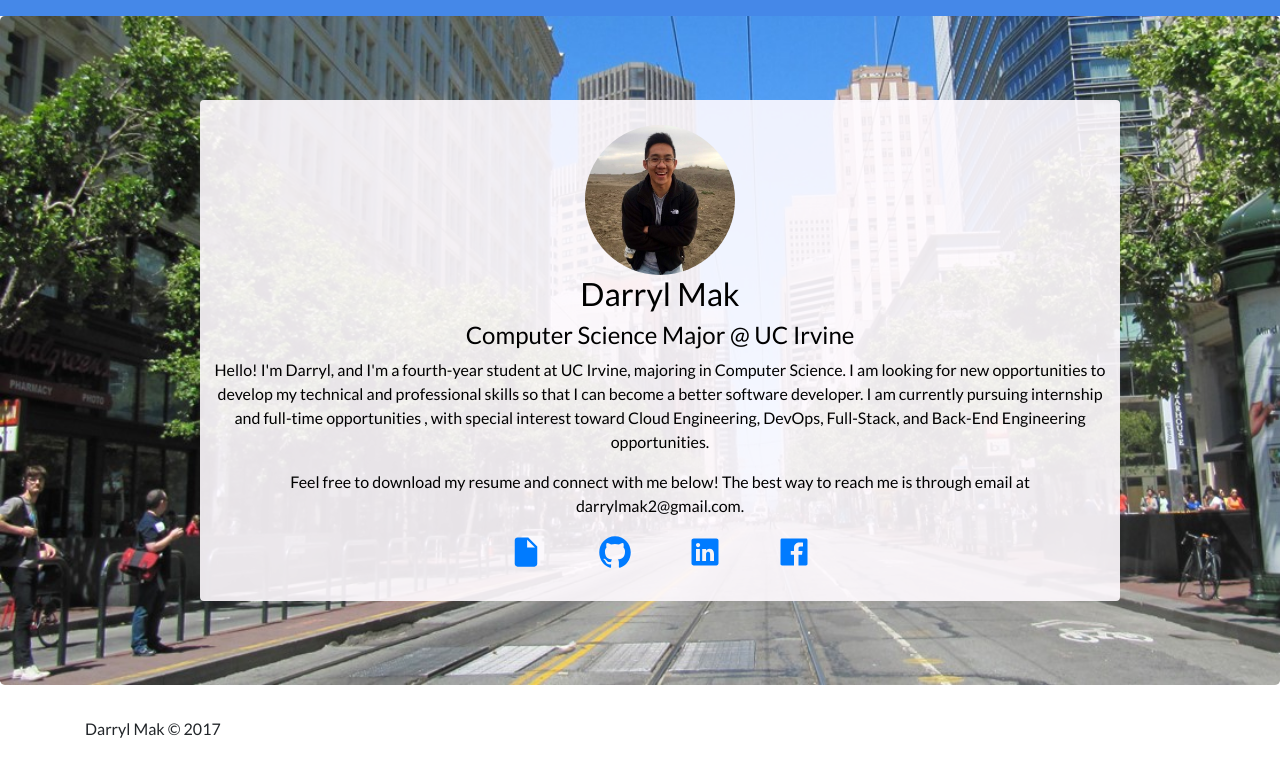
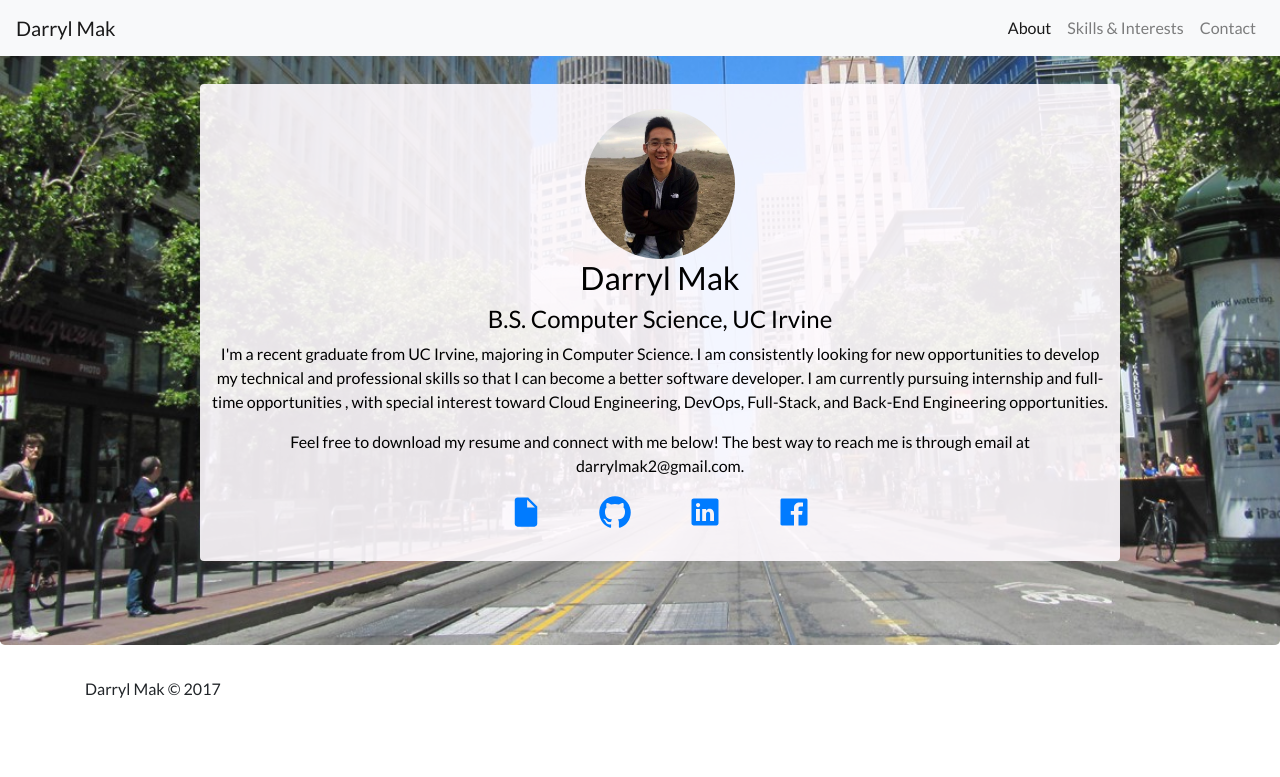
Before and after one commit to dkmak/dkmak.github.io, a PHP site: page / in a window 1280 px wide. Shown: the top 777 px of the page. Run offline with PHP 8.4, Linux system fonts and the light colour scheme; some libraries are stand-ins or nearby versions.

Commit message:
Created navigation bar

```diff
--- a/index.html
+++ b/index.html
@@ -1,7 +1,7 @@
 <!DOCTYPE html>
 <html lang="en">
 <head>
-    <title>Darryl Mak| Aspiring Software Engineer</title>
+    <title>Darryl Mak| Software Engineer</title>
     <meta charset="utf-8"/>
     <meta name="viewport" content="width=device-width, initial-scale=1, shrink-to-fit=no">
     <!--
@@ -17,23 +17,26 @@
 
 <body>
 
-<nav class="navbar navbar-toggleable-md navbar-light ">
+<nav class="navbar navbar-expand-sm navbar-light bg-light fixed-top ">
+
+    <a class="navbar-brand" href="#"> Darryl Mak </a>
+
+    <div class="navbar-collapse justify-content-end">
+        <ul class= "navbar-nav justify-content-end">
+            <li class = "nav-item active">
+                <a class= "nav-link" href="#">About</a>
+            </li>
+            <li class = "nav-item">
+                <a class="nav-link" href="#"> Skills & Interests </a>
+            </li>
+            <li class = "nav-link" href="#"> Contact </a>
+                <a class>
+            </li>
 
 
-    <!--<div class="collapse navbar-collapse" id="navbarNavAltMarkup">-->
-        <!--<div class="navbar-nav">-->
-            <!--<a class ="nav-item nav-link" href="https://github.com/dkmak"><img src="https://cdn4.iconfinder.com/data/icons/iconsimple-logotypes/512/github-512.png" height="40" width="40"></a>-->
 
-            <!--<a class="nav-item nav-link" href="https://www.linkedin.com/in/darrylmak/"><img class="linkedin-icon" src="https://cdn0.iconfinder.com/data/icons/social-flat-rounded-rects/512/linkedin-512.png" height="40" width="40"></a>-->
-
-            <!--<a class="nav-item nav-link" href="https://www.facebook.com/darryl.mak.1"><img class="facebook-icon" src="https://facebookbrand.com/wp-content/themes/fb-branding/prj-fb-branding/assets/images/fb-art.png" height="40" width="40"></a>-->
-
-            <!--<a class="nav-item nav-link " href="https://www.instagram.com/darryl_mak"><img class="insta-icon" src="https://upload.wikimedia.org/wikipedia/commons/thumb/a/a5/Instagram_icon.png/599px-Instagram_icon.png" height="40" width="40"></a>-->
-            <!--<a class="nav-item nav-link" href="resume_9_8.pdf" download="dmak_resume">Resume</a>-->
-            <!--<a class="nav-item nav-link" href="#">Portfolio</a>-->
-            <!--<a class="nav-item nav-link" href="#">Contact</a>-->
-        <!--</div>-->
-    <!--</div>-->
+        </ul>
+    </div>
 </nav>
 
 <div class="main">
@@ -50,14 +53,14 @@
                         <div class="row">
                             <div class="col text-center">
                                 <h2> Darryl Mak</h2>
-                                <h4>Computer Science Major @ UC Irvine</h4>
+                                <h4>B.S. Computer Science, UC Irvine</h4>
                             </div>
 
                         </div>
 
                         <div class="row">
                             <p align=" center">
-                                Hello! I'm Darryl, and I'm a fourth-year student at UC Irvine, majoring in Computer Science. I am looking for new opportunities to develop my
+                                I'm a recent graduate from UC Irvine, majoring in Computer Science. I am consistently looking for new opportunities to develop my
                                 technical and professional skills so that I can become a better software developer. I am currently pursuing internship and full-time opportunities
                                 , with special interest toward Cloud Engineering, DevOps, Full-Stack, and Back-End Engineering opportunities.
                             </p>
--- a/main.css
+++ b/main.css
@@ -5,10 +5,10 @@ body {
     width: 100%;
 }
 
-nav {
+/* nav {
     background-color: #4588e8;
     color: #FFF;
-}
+} */
 .jumbotron{
     background-image: url(bg.jpg);
     background-size: cover;
```
